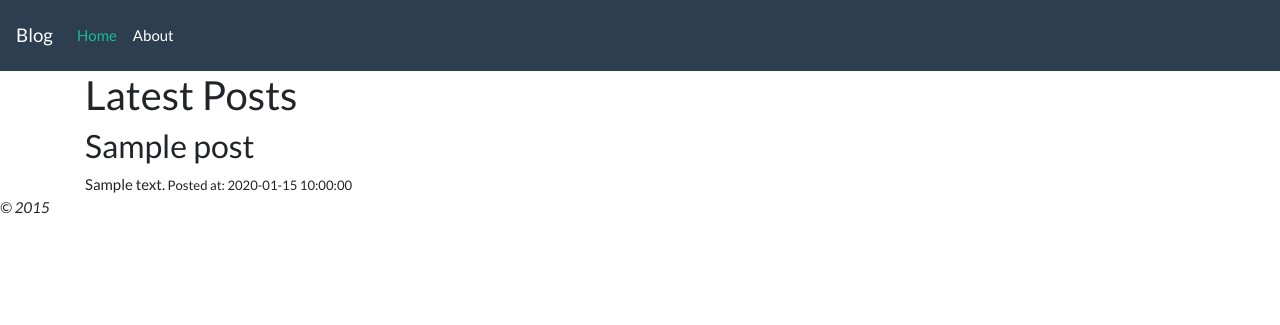
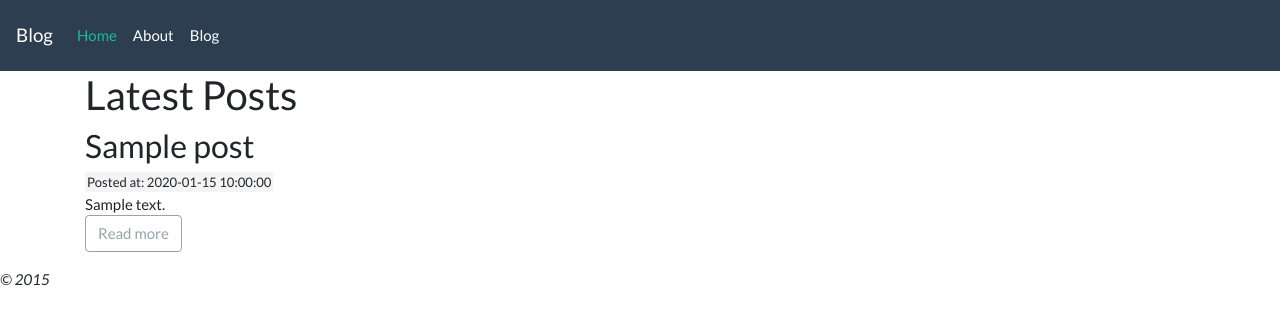
Before and after one commit to vitaly-los/codeigniter, a CodeIgniter app: page /database/posts in a window 1280 px wide. Shown: the top 325 px of the page. Run offline with CodeIgniter, Linux system fonts and the light colour scheme; tables that the repository leaves empty or names only in its code hold one stand-in row (values such as "Sample post").

Commit message:
Add view and create file and same methods

```diff
--- a/application/config/autoload.php
+++ b/application/config/autoload.php
@@ -89,7 +89,7 @@ $autoload['drivers'] = array();
 |
 |	$autoload['helper'] = array('url', 'file');
 */
-$autoload['helper'] = array('url');
+$autoload['helper'] = array('url', 'form');
 
 /*
 | -------------------------------------------------------------------
--- a/application/config/routes.php
+++ b/application/config/routes.php
@@ -1,6 +1,8 @@
 <?php
 defined('BASEPATH') OR exit('No direct script access allowed');
 
+$route['posts/create'] = 'posts/create';
+$route['posts/(:any)'] = 'posts/view/$1';
 $route['posts'] = 'posts/index';
 $route['default_controller'] = 'pages/view';
 $route['(:any)'] = 'pages/view/$1';
--- a/application/controllers/Posts.php
+++ b/application/controllers/Posts.php
@@ -19,4 +19,28 @@ class Posts extends CI_Controller
         $this->load->view('posts/index', $data);
         $this->load->view('templates/footer', $data);
     }
+
+    public function view($slug = null)
+    {
+        $data['post'] = $this->Post_model->get_posts($slug);
+        if (empty($data['post'])) {
+            show_404();
+        }
+
+        $data['title'] = $data['post']['title'];
+
+        $this->load->view('templates/header', $data);
+        $this->load->view('posts/view', $data);
+        $this->load->view('templates/footer', $data);
+    }
+
+    public function create()
+    {
+        $data['title'] = 'Create Post';
+
+        $this->load->view('templates/header', $data);
+        $this->load->view('posts/create', $data);
+        $this->load->view('templates/footer', $data);
+    }
+
 }
--- a/application/views/posts/index.php
+++ b/application/views/posts/index.php
@@ -2,6 +2,7 @@
 
 <?php foreach ($posts as $post): ?>
 <h3><?php echo $post['title']; ?></h3>
+<small class="post-date"> Posted at: <?php echo $post['created_at']; ?></small><br>
     <?php echo $post['body']; ?>
-<small> Posted at: <?php echo $post['created_at']; ?></small>
+    <p><a href="<?php echo base_url('/posts/' . $post['slug']); ?>" class="btn btn-outline-secondary">Read more</a></p>
 <?php endforeach; ?>
--- /dev/null
+++ b/application/views/posts/view.php
@@ -0,0 +1,5 @@
+<h2><?php echo $post['title']; ?></h2>
+<small class="post-date"> Posted at: <?php echo $post['created_at']; ?></small><br>
+<div class="post-body">
+    <?php echo $post['body']; ?>
+</div>
--- a/application/views/templates/header.php
+++ b/application/views/templates/header.php
@@ -2,6 +2,7 @@
 <head>
     <title>CodeIgniter Tutorial</title>
     <link rel="stylesheet" href="https://bootswatch.com/4/flatly/bootstrap.min.css">
+    <link rel="stylesheet" href="<?php echo base_url('/assets/css/style.css'); ?>">
 </head>
 <body>
     <nav class="navbar navbar-expand-lg navbar-dark bg-primary">
@@ -18,6 +19,9 @@
                 <li class="nav-item">
                     <a class="nav-link" href="<?php echo base_url('about'); ?>">About</a>
                 </li>
+                <li class="nav-item">
+                    <a class="nav-link" href="<?php echo base_url('posts'); ?>">Blog</a>
+                </li>
             </ul>
         </div>
     </nav>
--- /dev/null
+++ b/assets/css/style.css
@@ -0,0 +1,4 @@
+.post-date {
+    background: #f4f4f4;
+    padding: 2px;
+}
```
Also changed, not shown: application/views/posts/create.php (added, +13 -0 lines).
